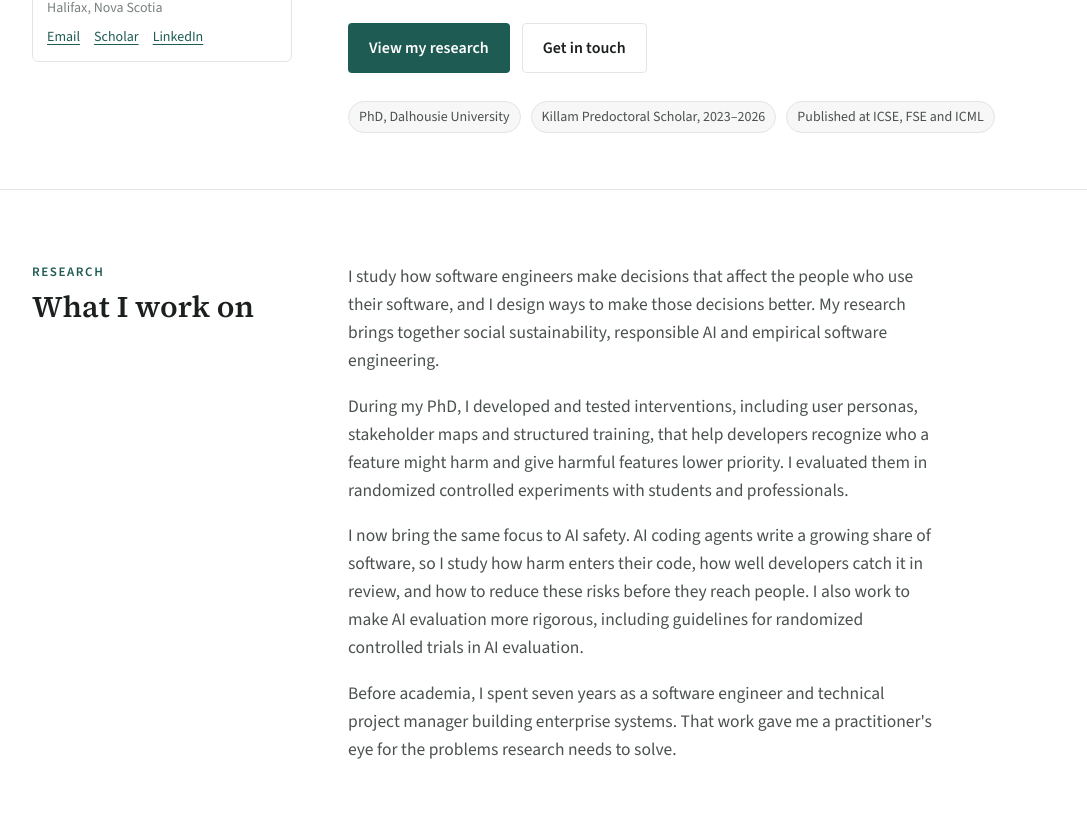
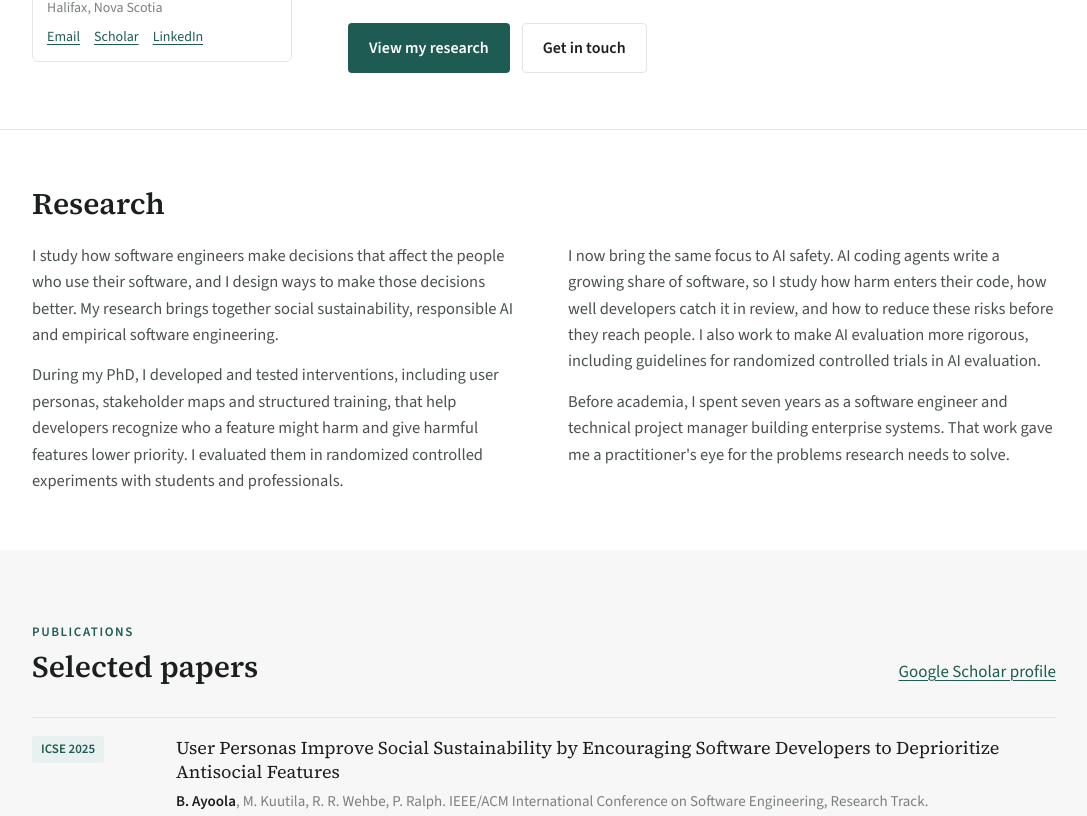
Before and after one commit to Devbimpe/devbimpe.github.io, a plain HTML site: page index.html in a window 1280 px wide. Shown: the part 538-1354 px from the top of the page, without its empty margins (96-1183 px from the left). Drawn offline with nearby package versions, Linux system fonts and the light colour scheme.

Commit message:
Remove credential pills; two-column research text
Claude-Session: https://claude.ai/code/session_01SihijPpRReEfcpQbiXK9xj

```diff
--- a/index.html
+++ b/index.html
@@ -92,10 +92,10 @@
     .head p { color: var(--ink-2); max-width: 62ch; margin: 10px 0 0; }
 
     /* Research */
-    .research { display: grid; grid-template-columns: 260px 1fr; gap: 56px; }
-    .research h2 { font-size: 30px; margin-top: 6px; }
-    .prose p { color: var(--ink-2); font-size: 17.5px; max-width: 68ch; }
-    .prose p:last-child { margin-bottom: 0; }
+    #research { padding: 56px 0; }
+    .research-h { font-size: 30px; margin-bottom: 20px; }
+    .prose { columns: 2; column-gap: 48px; }
+    .prose p { color: var(--ink-2); font-size: 16.5px; break-inside: avoid; margin: 0 0 14px; }
     .qgrid { display: grid; grid-template-columns: repeat(3, 1fr); gap: 20px; }
     .q { background: var(--bg); border: 1px solid var(--rule); border-radius: 6px; padding: 24px; }
     .q .num { display: inline-block; font-size: 13px; font-weight: 600; color: var(--accent); background: var(--accent-tint); padding: 2px 9px; border-radius: 999px; margin-bottom: 12px; }
@@ -232,7 +232,7 @@
       .feature-grid .card.big .media { aspect-ratio: 4 / 3; }
       .big-awards .amt { font-size: 34px; }
       .pub, .rows li { grid-template-columns: 1fr; gap: 6px; }
-      .research { grid-template-columns: 1fr; gap: 16px; }
+      .prose { columns: 1; }
       .skills { grid-template-columns: 1fr; }
       .skills dt { border-bottom: 0; padding-bottom: 0; }
       .contact .wrap { grid-template-columns: 1fr; }
@@ -275,22 +275,14 @@
         <a class="btn btn-solid" href="#research">View my research</a>
         <a class="btn btn-line" href="#contact">Get in touch</a>
       </div>
-      <div class="creds">
-        <span>PhD, Dalhousie University</span>
-        <span>Killam Predoctoral Scholar, 2023–2026</span>
-        <span>Published at ICSE, FSE and ICML</span>
-      </div>
     </div>
   </div>
 </section>
 
 <!-- RESEARCH -->
 <section class="block" id="research">
-  <div class="wrap research">
-    <div>
-      <div class="eyebrow">Research</div>
-      <h2>What I work on</h2>
-    </div>
+  <div class="wrap">
+    <h2 class="research-h">Research</h2>
     <div class="prose">
       <p>I study how software engineers make decisions that affect the people who use their software, and I design ways to make those decisions better. My research brings together social sustainability, responsible AI and empirical software engineering.</p>
       <p>During my PhD, I developed and tested interventions, including user personas, stakeholder maps and structured training, that help developers recognize who a feature might harm and give harmful features lower priority. I evaluated them in randomized controlled experiments with students and professionals.</p>
```
